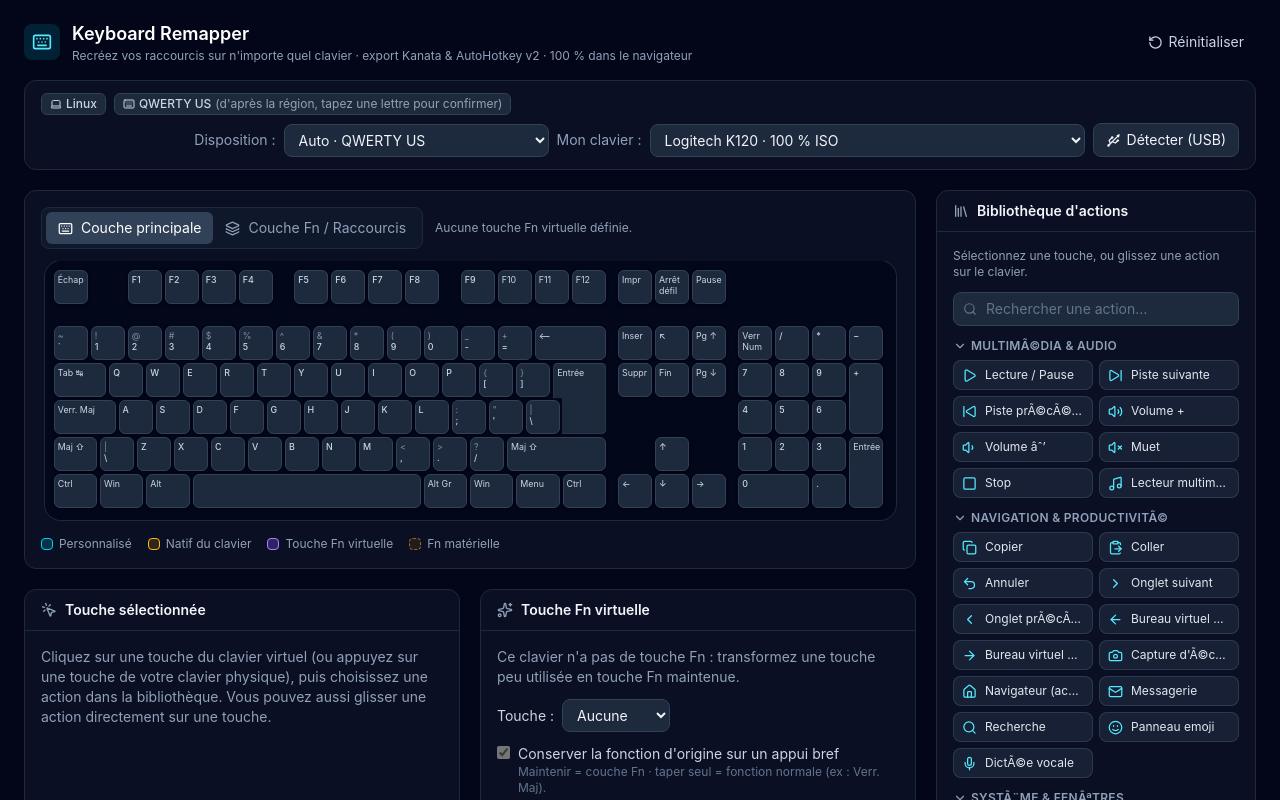
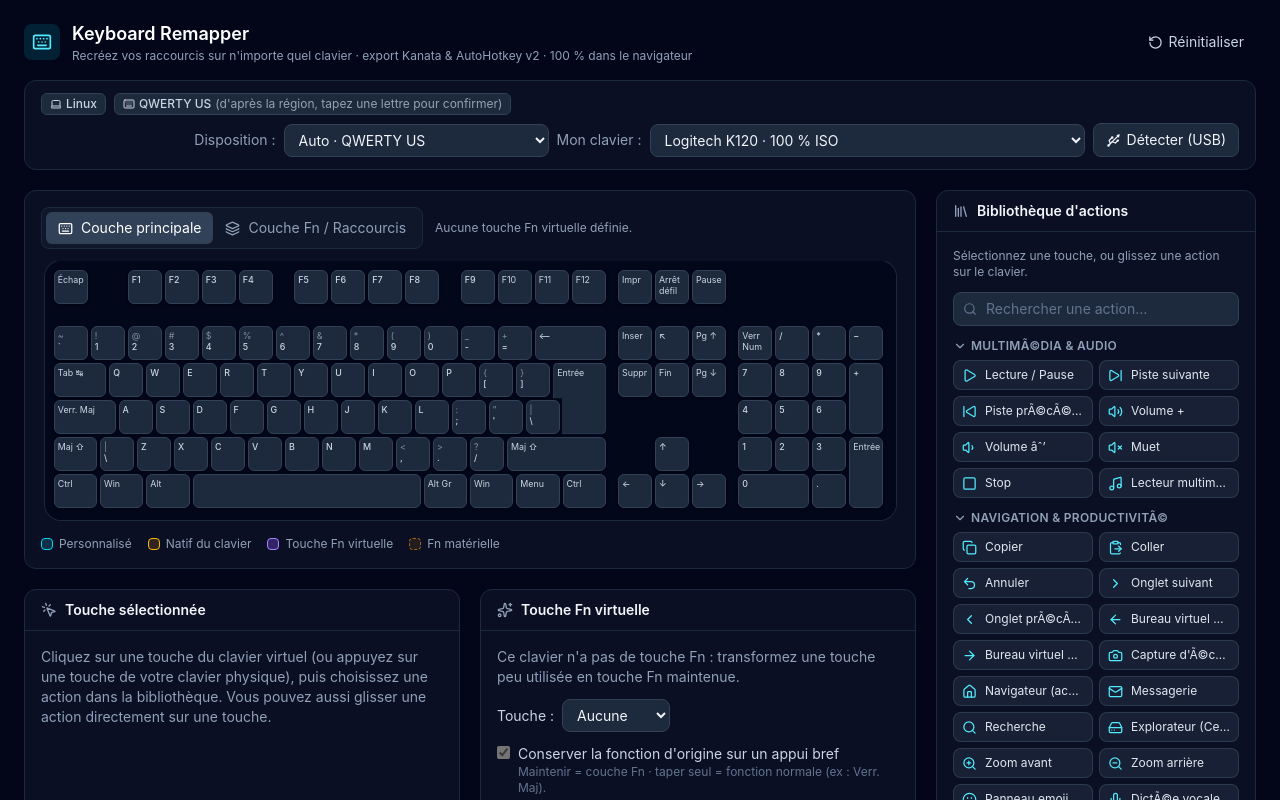
Before and after one commit to Qua-9-9-1/win-media-hotkeys-remapper, a React (Vite) app: page / in a window 1280 px wide. Shown: the top 800 px of the page. Built offline with nearby package versions, Linux system fonts and the light colour scheme.

Commit message:
[ADD] Launcher, zoom and gaming actions

```diff
--- a/src/data/actions.ts
+++ b/src/data/actions.ts
@@ -46,6 +46,11 @@ import {
   Sun,
   SunDim,
   TextCursorInput,
+  HardDrive,
+  Circle,
+  Gamepad2,
+  ZoomIn,
+  ZoomOut,
 } from 'lucide-react';
 import type { ActionCategory, ActionDefinition } from '../types/actions';
 
@@ -101,6 +106,12 @@ export const ACTIONS: ActionDefinition[] = [
     kanata: 'mail', ahk: { kind: 'send', keys: '{Launch_Mail}' } },
   { id: 'app.search', category: 'productivity', label: 'Recherche', short: 'Rech.', icon: Search,
     kanata: { windows: 'M-s', linux: null }, ahk: { kind: 'send', keys: '#s' } },
+  { id: 'app.myComputer', category: 'productivity', label: "Explorateur (Ce PC)", short: 'PC', icon: HardDrive,
+    kanata: { windows: 'M-e', linux: null }, ahk: { kind: 'send', keys: '#e' } },
+  { id: 'prod.zoomIn', category: 'productivity', label: 'Zoom avant', short: 'Zoom +', icon: ZoomIn,
+    kanata: 'C-kp+', ahk: { kind: 'send', keys: '^{NumpadAdd}' } },
+  { id: 'prod.zoomOut', category: 'productivity', label: 'Zoom arrière', short: 'Zoom −', icon: ZoomOut,
+    kanata: 'C-kp-', ahk: { kind: 'send', keys: '^{NumpadSub}' } },
   { id: 'sys.emoji', category: 'productivity', label: 'Panneau emoji', short: 'Emoji', icon: Smile,
     kanata: { windows: 'M-.', linux: null }, ahk: { kind: 'send', keys: '#.' } },
   { id: 'sys.dictation', category: 'productivity', label: 'DictÃ©e vocale', short: 'DictÃ©e', icon: Mic,
@@ -165,6 +176,10 @@ export const ACTIONS: ActionDefinition[] = [
     nativeOnly: true },
   { id: 'sys.backlight', category: 'system', label: 'RÃ©troÃ©clairage (mode)', short: 'Ã‰cl.', icon: Lightbulb,
     nativeOnly: true },
+  { id: 'hw.macroRecord', category: 'system', label: 'Enregistrer une macro', short: 'Macro',
+    icon: Circle, nativeOnly: true },
+  { id: 'hw.gamingMode', category: 'system', label: 'Mode jeu (désactive Windows)', short: 'Jeu',
+    icon: Gamepad2, nativeOnly: true },
   ...[1, 2, 3].map((n): ActionDefinition => ({
     id: `sys.easySwitch${n}`, category: 'system', label: `Basculer vers l'appareil ${n}`, short: `App. ${n}`,
     icon: Bluetooth, nativeOnly: true,
```
